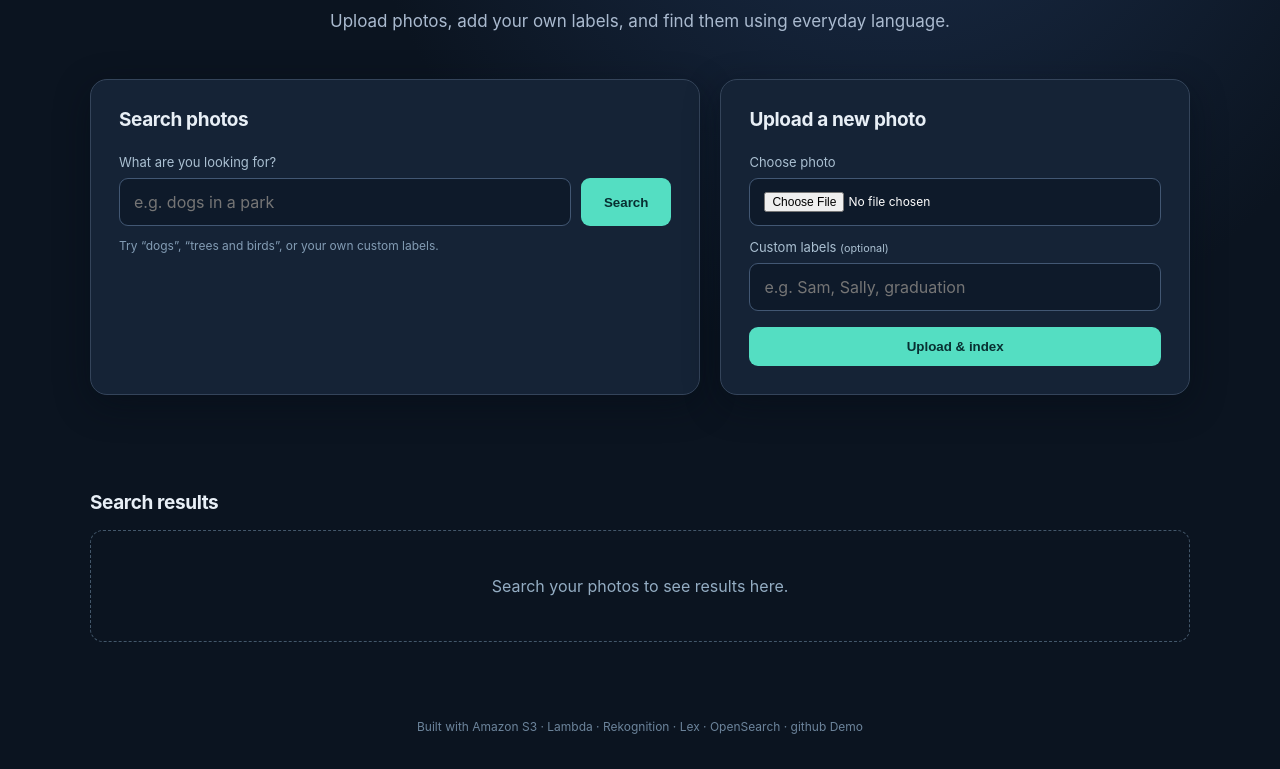
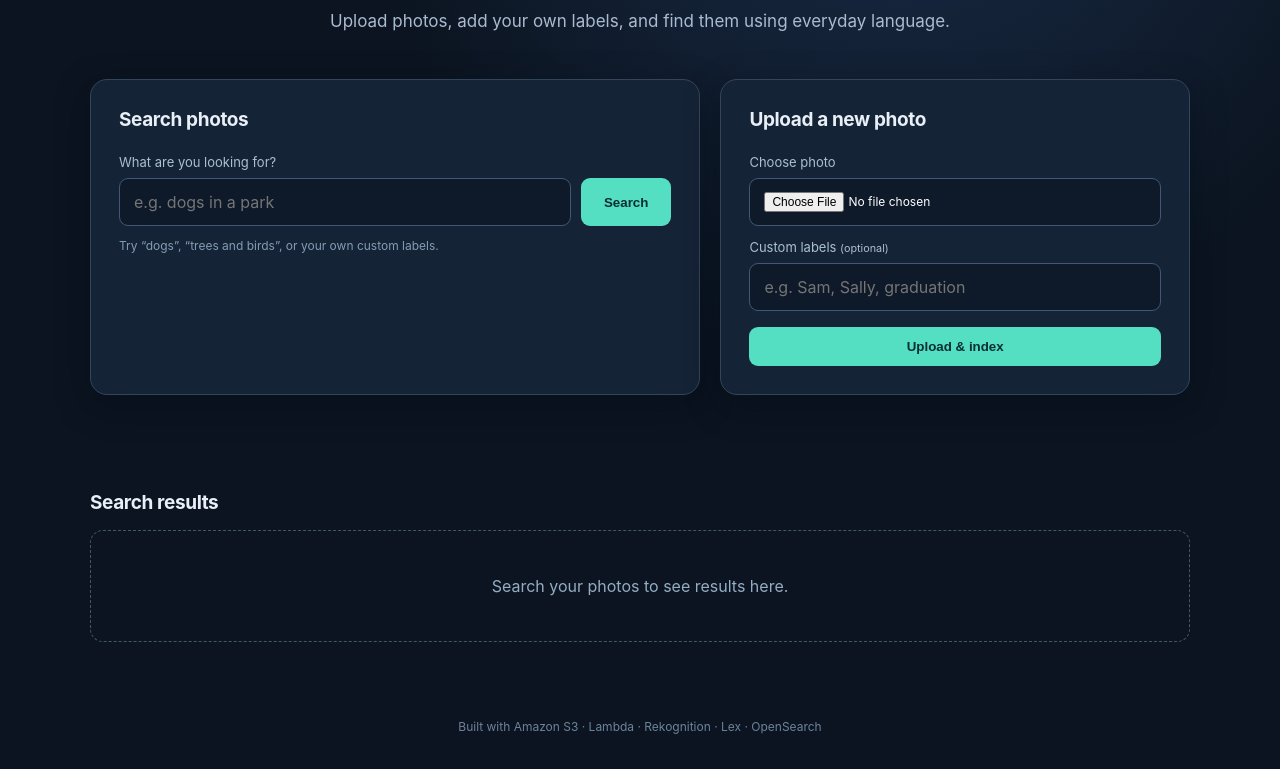
Before and after one commit to Parth-Bhosale/AI-Photo-Album, a plain HTML site: page front-end/index.html in a window 1280 px wide. Shown: the part 346-1115 px from the top of the page. Drawn offline with Linux system fonts and the light colour scheme; a script that the page names is missing.

Commit message:
Update index.html

```diff
--- a/front-end/index.html
+++ b/front-end/index.html
@@ -16,7 +16,7 @@
     </section>
     <p id="status" role="status" aria-live="polite"></p>
     <section class="results"><div class="results-heading"><h2>Search results</h2><span id="result-count"></span></div><div id="gallery" class="gallery"><div class="empty">Search your photos to see results here.</div></div></section>
-    <footer>Built with Amazon S3 · Lambda · Rekognition · Lex · OpenSearch · github Demo</footer>
+    <footer>Built with Amazon S3 · Lambda · Rekognition · Lex · OpenSearch </footer>
   </main>
   <script src="config.js"></script>
   <script src="sdk/lib/axios/dist/axios.standalone.js"></script>
```
